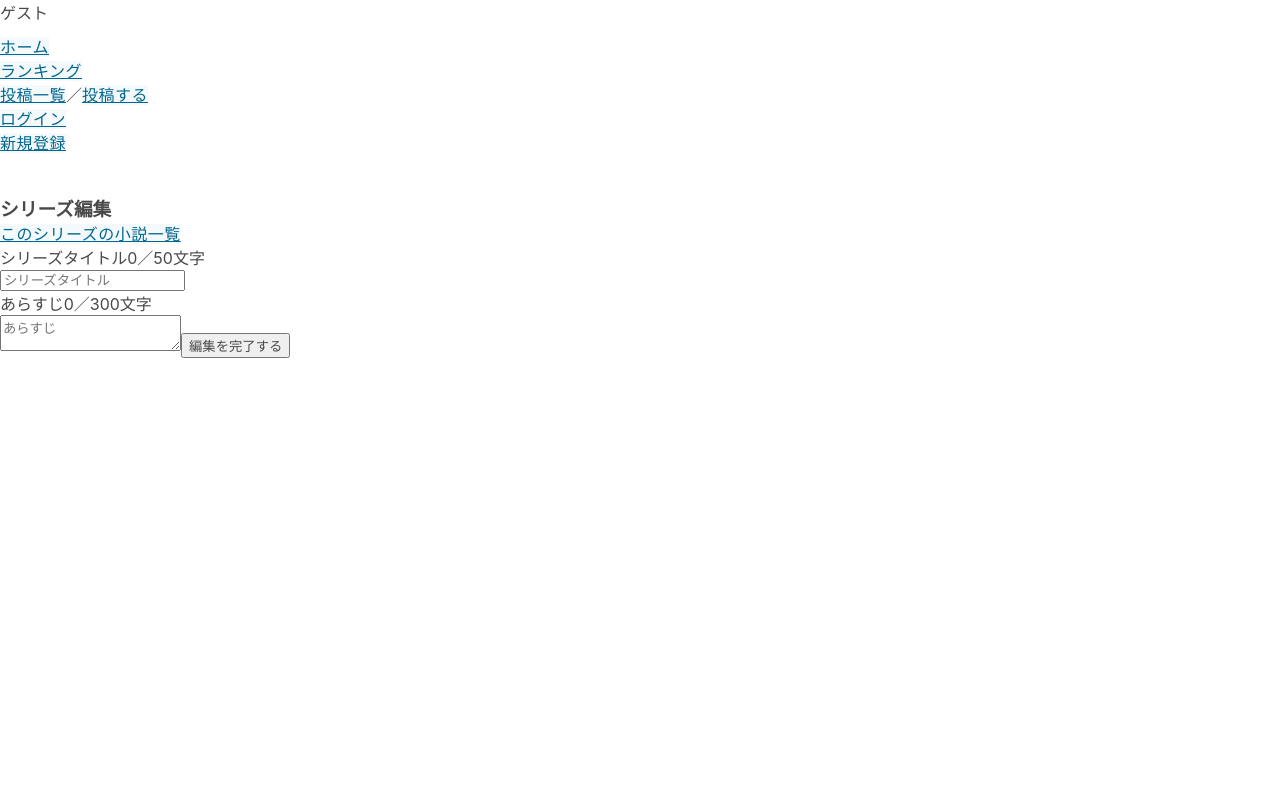
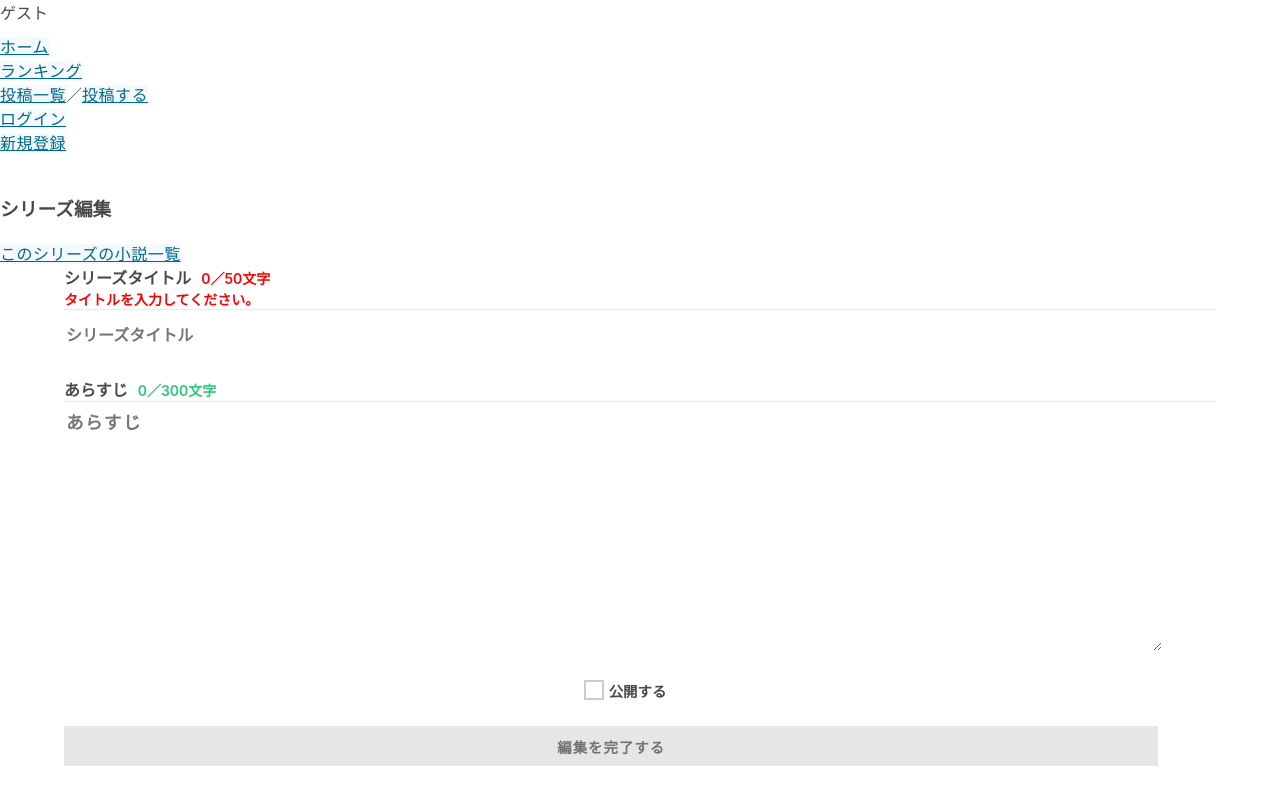
Before and after one commit to kashi-iyo/Novel-App-by-Client, a React (Create React App) app: page /novel_series/1/edit in a window 1280 px wide. Built offline with nearby package versions, Linux system fonts and the light colour scheme; no server answers.

Commit message:
SeriesFormコンポーネント編集。 マウント／アンマウント時の処理。 シリーズが公開／非公開によって処理を変更する。

```diff
--- /dev/null
+++ b/src/components/Series/SeriesForm/SeriesForm.css
@@ -0,0 +1,129 @@
+.button {
+    border: none;
+    height: 40px;
+    width: 95%;
+    background-color: rgba(20, 203, 216, 0.6);
+    font-weight: 600;
+    font-size: 0.9rem;
+    letter-spacing: 1px;
+}
+.noButton {
+    border: none;
+    height: 40px;
+    width: 95%;
+    background-color: rgba(128, 128, 128, 0.2);
+    color: rgba(37, 37, 37, 0.6);
+    font-weight: 600;
+    font-size: 0.9rem;
+    letter-spacing: 1px
+}
+
+.ok {
+    color: rgba(0, 187, 93, 0.836);
+    font-weight: 600;
+    font-size: 14px;
+}
+
+.over, .no {
+    color: red;
+    font-weight: 600;
+}
+
+.seriesCreate {
+    /* background-color: rgba(255, 192, 203, 0.384); */
+}
+
+h3 {
+    margin-bottom: 20px;
+}
+
+.series_title {
+    width: 95%;
+    height: 40px;
+    margin-bottom: 20px;
+    border: none;
+    font-weight: 600;
+    font-size: 1rem;
+}
+
+.series_description {
+    width: 95%;
+    height: 30vh;
+    border: none;
+    font-weight: 600;
+    font-size: 1.1rem;
+    letter-spacing: 1.5px;
+    margin-bottom: 20px;
+}
+
+.Title, .Description {
+    font-weight: 600;
+    margin-right: 10px;
+
+}
+
+.TitleWrapper {
+    border-bottom: 1px solid rgba(53, 53, 53, 0.1);
+    margin-bottom: 5px;
+}
+.DescriptionWrapper {
+    border-bottom: 1px solid rgba(53, 53, 53, 0.1);
+    margin-bottom: 5px;
+}
+
+form {
+    width: 90%;
+    margin-right: auto;
+    margin-left: auto;
+}
+
+input[type="checkbox"] {
+    display: none;
+}
+.releaseWrapper {
+    margin-bottom: 20px;
+    text-align: center;
+}
+.release {
+
+}
+.releaseLabel {
+    font-weight: 600;
+    font-size: 0.9rem;
+    box-sizing: border-box;
+    cursor: pointer;
+    display: inline-block;
+    padding: 5px 30px;
+    margin-right: 5px;
+    position: relative;
+    width: auto;
+}
+.releaseLabel::before {
+    background: #fff;
+    border: 2px solid #3131313f;
+    content: '';
+    display: block;
+    height: 16px;
+    left: 5px;
+    margin-top: -8px;
+    position: absolute;
+    top: 42%;
+    width: 16px;
+}
+.releaseLabel:after {
+    border-right: 3px solid rgba(0, 187, 93, 0.836);
+    border-bottom: 3px solid rgba(0, 187, 93, 0.836);
+    content: '';
+    display: block;
+    height: 9px;
+    left: 10px;
+    margin-top: -7px;
+    opacity: 0;
+    position: absolute;
+    top: 44%;
+    transform: rotate(45deg);
+    width: 6px;
+}
+input[type=checkbox]:checked + .releaseLabel:after {
+    opacity: 1;
+}
--- a/src/components/Series/SeriesForm/SeriesForm.js
+++ b/src/components/Series/SeriesForm/SeriesForm.js
@@ -2,28 +2,33 @@ import React, { useState } from 'react'
 import axios from 'axios'
 import classNames from 'classnames'
 
+import './SeriesForm.css'
+
 function SeriesForm(props) {
     const [errors, setErrors] = useState("")
-    const [successMessages, setSuccessMessages]= useState("")
+    const [releaseStatus, setReleaseStatus] = useState(false)
     const seriesTitle = props.seriesTitle
     const seriesDescription = props.seriesDescription
-    const path = props.path
+    const setIsMounted = props.setIsMounted
+
 
     // Railに渡すデータ
     const series = {
         novel_series: {
             series_title: props.seriesTitle,
             series_description: props.seriesDescription,
-            author: props.user.nickname
+            author: props.user.nickname,
+            release: releaseStatus
         }
     }
 
     // リダイレクト
-    const redirect = (location) => {
-        props.history.push(location)
+    const redirect = (id) => {
+        props.history.push(`/novel_series/${id}`)
     }
 
     // シリーズ作成
+
     const handleSeriesCreate = (e) => {
         e.preventDefault()
 
@@ -33,56 +38,81 @@ function SeriesForm(props) {
         )
             .then(response => {
                 if (response.data.status === 'created') {
-                    redirect(response.data.location)
-                    setSuccessMessages(response.data.success_messages)
+                    redirect(response.data.series_id)
+                    setErrors("")
                 } else {
                     setErrors(response.data.errors)
                 }
             }).catch(error => console.log(error))
+
+        setIsMounted(false)
     }
+
+
+    // シリーズのパラメータ
+    const id = props.match.params.id
 
     // シリーズ編集
     const handleSeriesEdit = (e) => {
         e.preventDefault()
 
-        axios.patch(`http://localhost:3001${path}`,
+        axios.patch(`http://localhost:3001/api/v1/novel_series/${id}`,
             series,
             { withCredentials: true }
         )
             .then(response => {
                 if (response.data.status === 'ok') {
-                    setSuccessMessages(response.data.successful)
-                    redirect(response.data.location)
+                    redirect(id)
                     setErrors("")
                 } else if (response.data.status === 'unprocessable_entity') {
                     setErrors(response.data.errors)
                     redirect(response.data.location)
-                    setSuccessMessages("")
                 }
             }).catch(error => console.log(error))
+
+        setIsMounted(false)
+    }
+
+    // 公開 or 非公開
+    const handleStatusChange = () => {
+        if (releaseStatus === false) {
+            setReleaseStatus(true)
+        } else if (releaseStatus === true) {
+            setReleaseStatus(false)
+        }
     }
 
     // 字数によりクラス名を変更する
-    const titleClass = classNames("ok", { "no": seriesTitle.length > 50 })
-    const descriptionClass = classNames("ok", { "no": seriesDescription.length > 300 })
+    const titleClass = classNames("ok", {
+        "over": seriesTitle.length > 50,
+        "no": seriesTitle.length === 0
+    })
+    const descriptionClass = classNames("ok", {
+        "over": seriesDescription.length > 300
+    })
+    const buttonClass = classNames("button", {
+        "noButton": seriesTitle.length > 50 ||
+            seriesTitle.length === 0 ||
+            seriesDescription.length > 300
+    })
 
     return (
         <div>
             <form onSubmit={props.button === "作成する" ? handleSeriesCreate : handleSeriesEdit}>
-                { successMessages ?
-                    <p className="success">{successMessages}</p> :
-                    null
-                }
                 { errors ?
                     <p className="error">{errors}</p> :
                     null
                 }
                 <div className="TitleWrapper">
-                    <span className="Title">シリーズタイトル</span>
+                    <label htmlFor="series_title" className="Title">シリーズタイトル</label>
                     <span className={titleClass}>
                         {seriesTitle.length}／50文字
                         {seriesTitle.length > 50 ?
-                            <p className="no">50文字以内で入力してください。</p> :
+                            <p className="over">50文字以内で入力してください。</p> :
+                            null
+                        }
+                        {seriesTitle.length === 0 ?
+                            <p className="over">タイトルを入力してください。</p> :
                             null
                         }
                     </span>
@@ -90,6 +120,7 @@ function SeriesForm(props) {
                 <input
                     type="text"
                     placeholder="シリーズタイトル"
+                    id="series_title"
                     name="series_title"
                     className="series_title"
                     value={seriesTitle}
@@ -97,24 +128,37 @@ function SeriesForm(props) {
                 /> <br></br>
 
                 <div className="DescriptionWrapper">
-                    <span className="Description">あらすじ</span>
+                    <label htmlFor="series_description" className="Description">あらすじ</label>
                     <span className={descriptionClass}>
                         {seriesDescription.length}／300文字
-                        {descriptionClass === "no" ?
-                            <p className="no">300文字以内で入力してください。</p> :
+                        {descriptionClass === "over" ?
+                            <p className="over">300文字以内で入力してください。</p> :
                             null
                         }
                     </span>
+
                 </div>
                 <textarea
-                    placeholder="あらすじ"
-                    name="series_description"
-                    className="series_description"
-                    value={seriesDescription}
-                    onChange={e => props.setSeriesDescription(e.target.value)}
+                        placeholder="あらすじ"
+                        name="series_description"
+                        id="series_description"
+                        className="series_description"
+                        value={seriesDescription}
+                        onChange={e => props.setSeriesDescription(e.target.value)}
                 />
+                <div className="releaseWrapper">
+                    <input
+                        type="checkbox"
+                        name="release"
+                        id="release"
+                        className="release"
+                        checked={releaseStatus}
+                        onChange={handleStatusChange}
+                    />
+                    <label htmlFor="release" className="releaseLabel">公開する</label>
+                </div>
 
-                <button type="submit" className="button">{props.button}</button>
+                <button type="submit" className={buttonClass}>{props.button}</button>
             </form>
         </div>
     )
```
